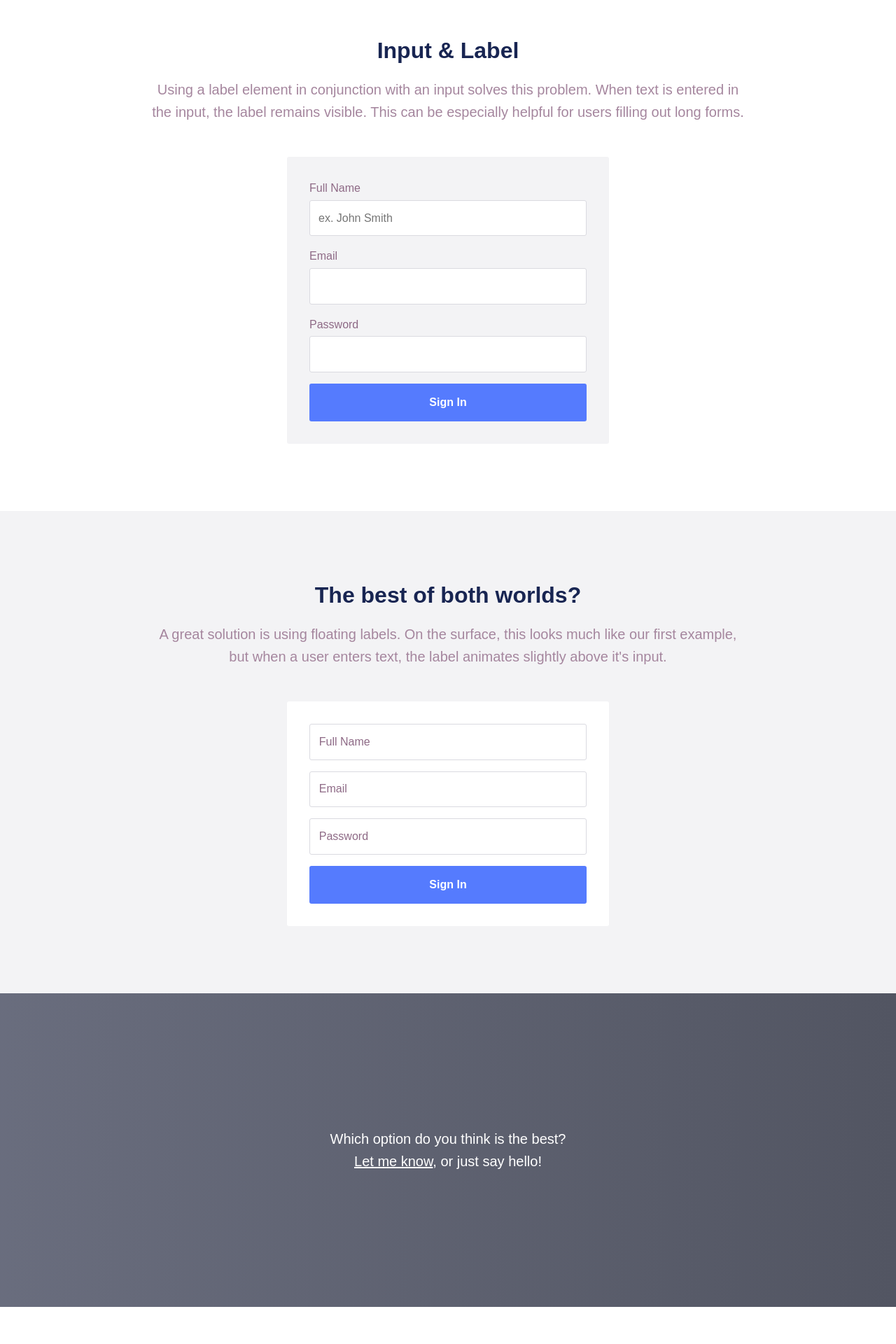
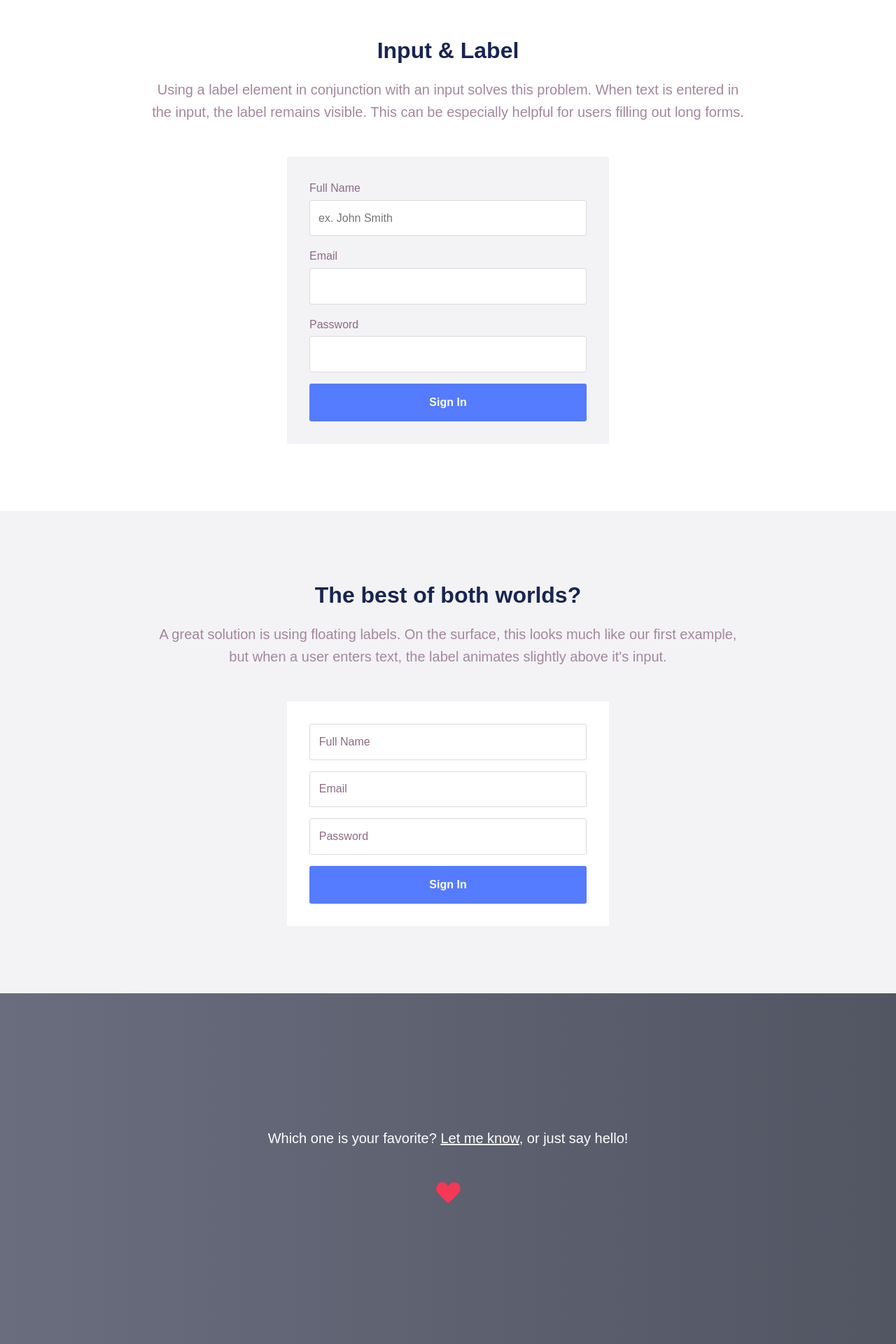
Before and after one commit to noaharogers/labels, a Jekyll site: the page built from index.html, in a window 1280 px wide. Shown: the part 1369-3289 px from the top of the page at 70% size. Built offline with Jekyll 4.4.1, drawn with Linux system fonts in a browser that asks for light colours; before the commit the page ends 3236 px from its top, so only the background shows below that.

Commit message:
Adds favicon

```diff
--- a/_includes/footer.html
+++ b/_includes/footer.html
@@ -1,6 +1,8 @@
 <footer>
   <div class="container">
-    <p class="footer__subtitle">Which option do you think is the best?</p>
-    <p class="footer__subtitle"><a href="http://www.twitter.com/noaharogers">Let me know</a>, or just say hello!</p>
+    <h2 class="footer__title">Which one is your favorite? <a href="http://www.twitter.com/noaharogers">Let me know</a>, or just say hello!</h2>
+    <a href="http://www.noahrogers.com">
+      <img class="footer__icon" src="assets/images/heart.svg">
+    </a>
   </div>
 </footer>
--- a/_includes/head.html
+++ b/_includes/head.html
@@ -3,6 +3,7 @@
   <meta http-equiv="X-UA-Compatible" content="IE=edge">
   <meta name="viewport" content="width=device-width, initial-scale=1">
   <title>{{ page.title }}</title>
+  <link rel="icon" type="image/ico" href="/assets/images/favicon.png">
   <script src="https://use.typekit.net/ukh3ezo.js"></script>
   <script>try{Typekit.load({ async: true });}catch(e){}</script>
   <link rel="stylesheet" href="{{ "/assets/stylesheets/main.css" | prepend: site.baseurl }}">
--- a/assets/stylesheets/partials/_footer.scss
+++ b/assets/stylesheets/partials/_footer.scss
@@ -14,14 +14,21 @@ footer {
   }
 }
 
-.footer__subtitle {
+
+// Footer Elements
+.footer__title {
   color: $white;
   font-size: 1rem;
   font-weight: $regular;
-  margin: 0;
+  margin-bottom: 3rem;
   text-align: center;
 
   @media #{$medium} {
     font-size: 1.25rem;
   }
 }
+
+.footer__icon {
+  margin: 0 auto;
+  width: 35px;
+}
```
Also changed, not shown: assets/images/favicon.png (added), assets/images/heart.svg (added).
